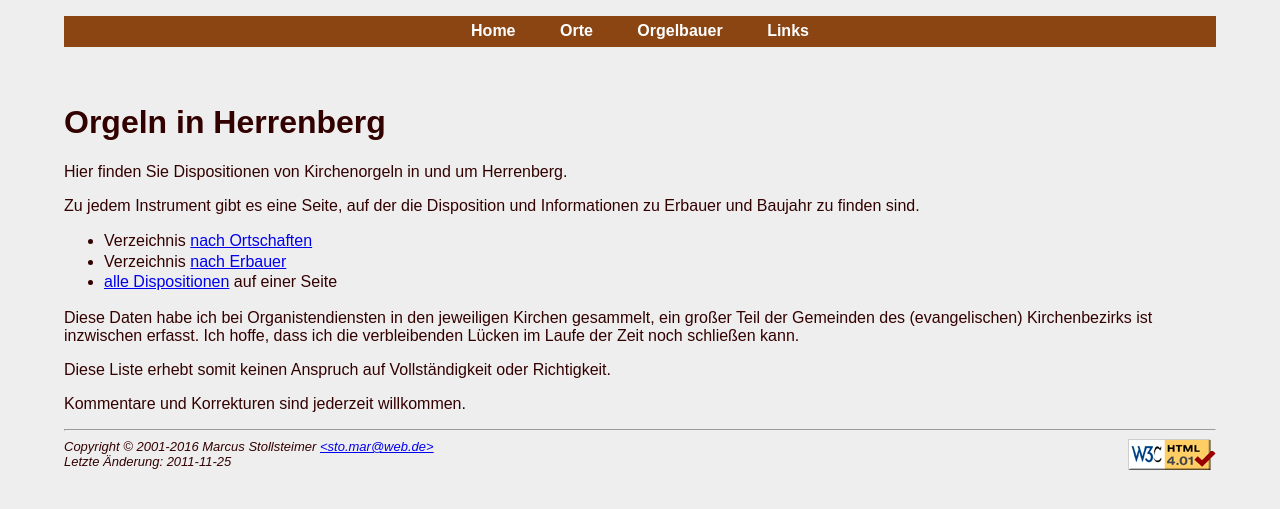
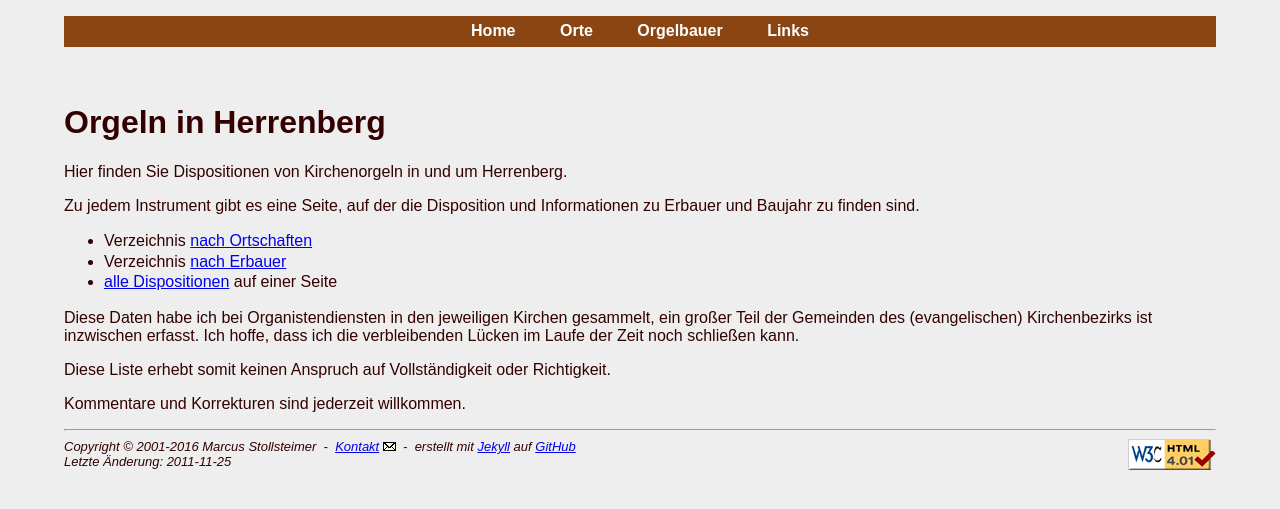
Before and after one commit to stomar/stomar.github.com, a Jekyll site: the page built from orgeln-herrenberg/index.md, in a window 1280 px wide. Shown: the top 509 px of the page. Built offline with Jekyll 4.4.1, drawn with Linux system fonts in a browser that asks for light colours.

Commit message:
Sync orgeldb page footer with main footer

```diff
--- a/_layouts/main-orgeldb.html
+++ b/_layouts/main-orgeldb.html
@@ -29,9 +29,11 @@
 
 <hr>
 <address>
-  <a href="http://validator.w3.org/check?uri=referer"><img src="/orgeln-herrenberg/valid-html401.gif" alt="Valid HTML 4.01!" height="31" width="88"></a>
-  Copyright &copy; 2001-{{ site.time | date: "%Y" }} Marcus Stollsteimer <a href="mailto:sto.mar@web.de">&lt;sto.mar@web.de&gt;</a>
-  {% if page.date %}<br>Letzte Änderung: {{ page.date }}{% endif %}
+<a href="http://validator.w3.org/check?uri=referer"><img class="right" src="/orgeln-herrenberg/valid-html401.gif" alt="Valid HTML 4.01!" height="31" width="88"></a>
+Copyright &copy; 2001-{{ site.time | date: "%Y" }} Marcus&nbsp;Stollsteimer &nbsp;-&nbsp;
+<a href="mailto:sto.mar@web.de">Kontakt</a>&nbsp;<img src="/images/mail.gif" alt="(E-Mail)" width="13" height="9"> &nbsp;-&nbsp;
+erstellt mit <a href="http://jekyllrb.com/">Jekyll</a> auf <a href="https://github.com/stomar/stomar.github.com/">GitHub</a>
+{% if page.date %}<br>Letzte Änderung: {{ page.date }}{% endif %}
 </address>
 </body>
 </html>
--- a/orgeln-herrenberg/format.css
+++ b/orgeln-herrenberg/format.css
@@ -22,7 +22,7 @@ address {
   font-size:small;
 }
 
-address img {
+address img.right {
   float:right;
 }
 
```
